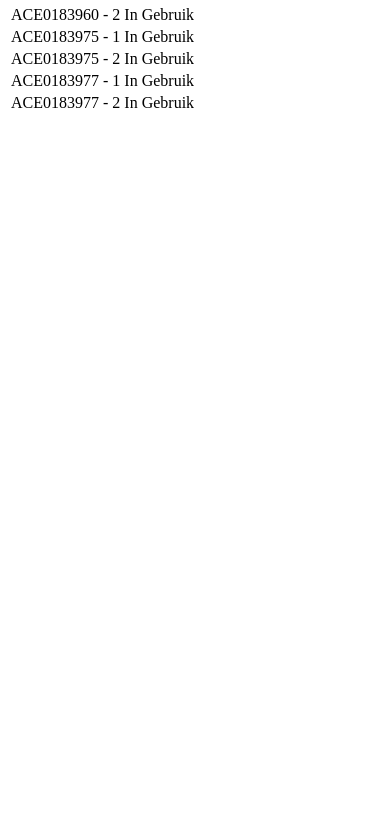
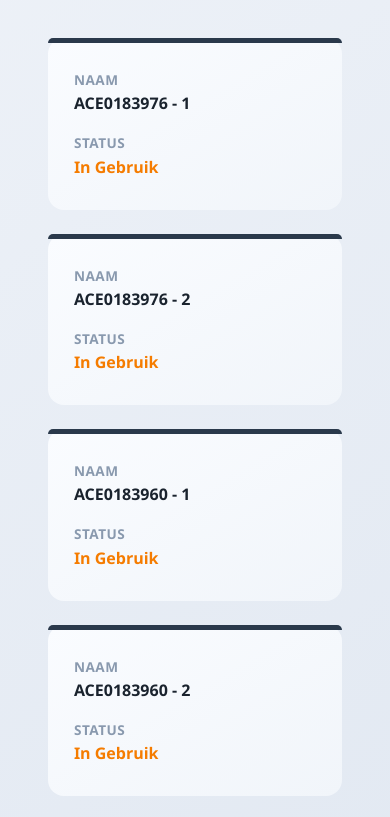
Before and after one commit to Jarnostuff/ecocharge-status, a plain HTML site: page index.html in a window 390 px wide. Shown: the part 202-1019 px from the top of the page. Before the commit the page ends 844 px from the top, so only its background shows below. Drawn offline with Linux system fonts and the light colour scheme.

Commit message:
Made the website more attractive to look at

```diff
--- a/index.html
+++ b/index.html
@@ -3,11 +3,11 @@
   <head>
     <meta charset="UTF-8" />
     <meta name="viewport" content="width=device-width, initial-scale=1.0" />
-  <title>Laadpalen Status</title>
-  <link rel="stylesheet" href="style.css" />
+    <title>EcoCharge - Laadpalen Status</title>
+    <link rel="stylesheet" href="styles.css" />
   </head>
   <body>
-  <h1>EcoCharge - Laadpalen Status</h1>
+    <h1>Laadpalen Status</h1>
     <table id="chargersTable">
       <thead>
         <tr>
--- a/script.js
+++ b/script.js
@@ -3,6 +3,13 @@ const statusMapping = {
   1: "In Gebruik",
   2: "Defect",
   3: "Onbekend"
+};
+
+const statusClassMapping = {
+  0: "status-available",
+  1: "status-inuse",
+  2: "status-defective",
+  3: "status-unknown"
 };
 
 fetch("data/chargers.json")
@@ -14,13 +21,19 @@ fetch("data/chargers.json")
 
       const nameCell = document.createElement("td");
       nameCell.textContent = charger.Name;
+      nameCell.setAttribute("data-label", "Naam");
+
+      const status = Number(charger.Status);
+      const statusText = statusMapping[status] || "Onbekend";
+      const statusClass = statusClassMapping[status] || "status-unknown";
 
       const statusCell = document.createElement("td");
-      statusCell.textContent = statusMapping[charger.Status] || "Onbekend";
+      statusCell.textContent = statusText;
+      statusCell.classList.add(statusClass);
+      statusCell.setAttribute("data-label", "Status");
 
       row.appendChild(nameCell);
       row.appendChild(statusCell);
-
       tbody.appendChild(row);
     });
   })
--- a/styles.css
+++ b/styles.css
@@ -1,16 +1,174 @@
-body {
-  font-family: sans-serif;
-  margin: 2rem;
+/* ANIMATION */
+@keyframes fadeIn {
+  from {
+    opacity: 0;
+    transform: translateY(8px);
+  }
+  to {
+    opacity: 1;
+    transform: translateY(0);
+  }
 }
 
-table {
-  width: 100%;
-  border-collapse: collapse;
-  margin-top: 1rem;
+/* GENERAL */
+body {
+  font-family: "Segoe UI", Tahoma, Geneva, Verdana, sans-serif;
+  background: linear-gradient(
+    145deg,
+    #eef2f8,
+    #dce4ef
+  ); /* Light Blue gradient */
+  color: #1a232e; /* Dark Blue 1 */
+  margin: 0;
+  padding: 2rem;
+  display: flex;
+  flex-direction: column;
+  align-items: center;
+  font-weight: bold;
 }
 
-th, td {
-  padding: 0.5rem;
-  border: 1px solid #ccc;
+/* TITLE */
+h1 {
+  font-size: 2.8rem;
+  color: #2a394b; /* Dark Blue 2 */
+  margin-bottom: 2rem;
+  text-align: center;
+  letter-spacing: 0.5px;
+  animation: fadeIn 0.5s ease-in-out;
+}
+
+/* TABLE */
+table {
+  width: 90%;
+  max-width: 850px;
+  border-collapse: collapse;
+  background-color: #fafcff; /* Greyscale White */
+  border-radius: 16px;
+  overflow: hidden;
+  box-shadow: 0 10px 25px rgba(0, 0, 0, 0.07);
+  animation: fadeIn 0.6s ease-in-out;
+}
+
+thead {
+  background-color: #2a394b; /* Dark Blue 2 */
+  color: #fafcff; /* Greyscale White */
+  text-transform: uppercase;
+  letter-spacing: 0.5px;
+}
+
+th,
+td {
+  padding: 1.2rem;
   text-align: left;
+  border-bottom: 1px solid #dde5f0; /* Greyscale 2 */
+  font-size: 1rem;
 }
+
+/* No border for last row */
+tbody tr:last-child td {
+  border-bottom: none;
+}
+
+tbody tr {
+  transition: transform 0.2s ease, box-shadow 0.2s ease;
+}
+
+tbody tr:hover {
+  transform: translateY(-2px);
+  box-shadow: 0 4px 12px rgba(0, 0, 0, 0.05);
+}
+
+/* STATUS COLORS */
+td.status-available {
+  color: #529276;
+  font-weight: bold;
+}
+
+td.status-inuse {
+  color: #f57c00;
+  font-weight: bold;
+}
+
+td.status-defective {
+  color: #d4583d;
+  font-weight: bold;
+}
+
+td.status-unknown {
+  color: #8999ae;
+  font-weight: bold;
+}
+
+/* RESPONSIVE (mobile layout as cards) */
+@media (max-width: 600px) {
+  table,
+  thead,
+  tbody,
+  th,
+  td,
+  tr {
+    display: block;
+  }
+
+  table {
+    background: none;
+    box-shadow: none;
+    border-radius: 0;
+  }
+
+  thead {
+    display: none;
+  }
+
+  tr {
+    margin: 1.5rem 0;
+    padding: 1.4rem 1.6rem;
+    background: linear-gradient(
+      to bottom right,
+      #fafcff,
+      #f1f5fa
+    ); /* Light Blue gradient */
+    border-radius: 16px;
+    position: relative;
+    animation: fadeIn 0.4s ease;
+  }
+
+  tr::before {
+    content: "";
+    display: block;
+    position: absolute;
+    top: 0;
+    left: 0;
+    height: 5px;
+    width: 100%;
+    background-color: #2a394b; /* Dark Blue 2 */
+    border-top-left-radius: 12px;
+    border-top-right-radius: 12px;
+  }
+
+  td {
+    border: none;
+    padding: 0.6rem 0;
+    text-align: left;
+    font-size: 1rem;
+    color: #1a232e; /* Dark Blue 1 */
+  }
+
+  td::before {
+    content: attr(data-label);
+    font-weight: 600;
+    font-size: 0.85rem;
+    color: #8999ae; /* Greyscale 3 */
+    display: block;
+    margin-bottom: 0.2rem;
+    letter-spacing: 0.5px;
+    text-transform: uppercase;
+  }
+
+  td.status-available,
+  td.status-inuse,
+  td.status-defective,
+  td.status-unknown {
+    font-size: 1rem;
+  }
+}
```
Lines whose indentation alone changed are shown as unchanged.
